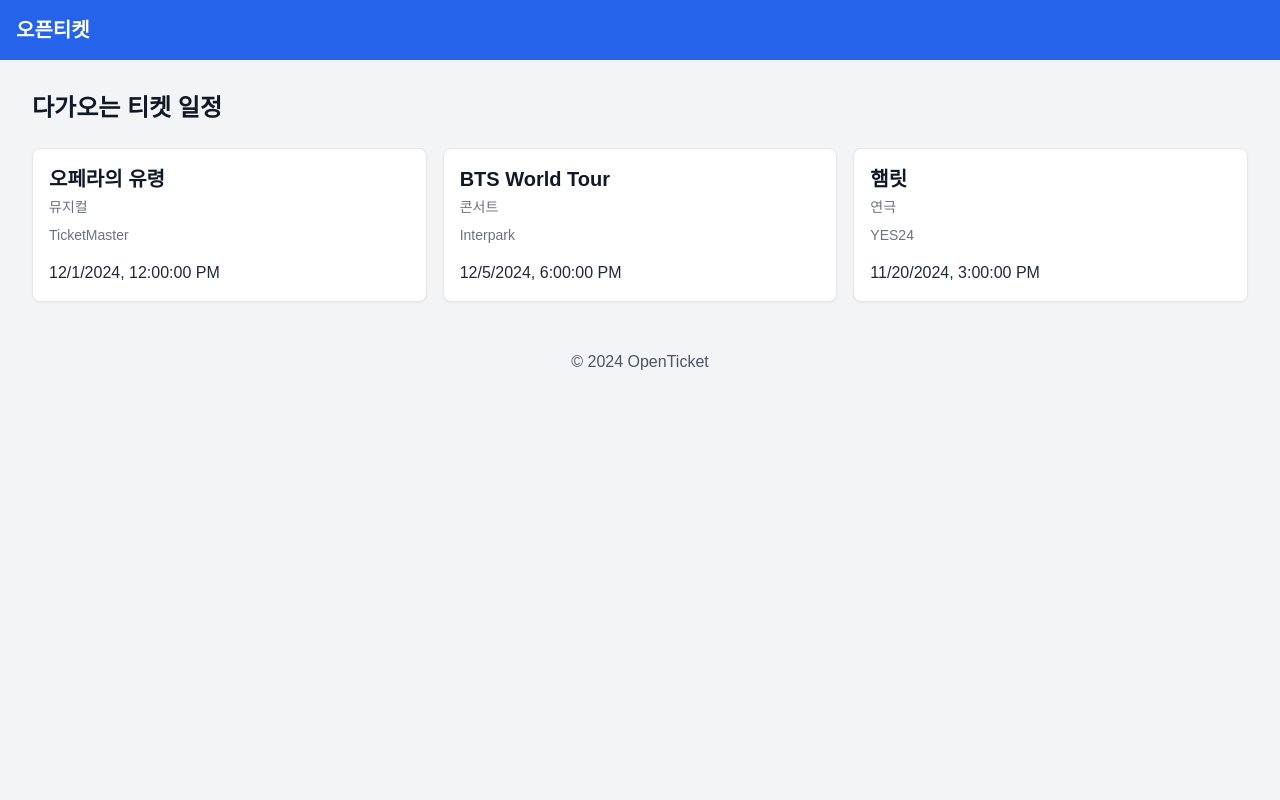
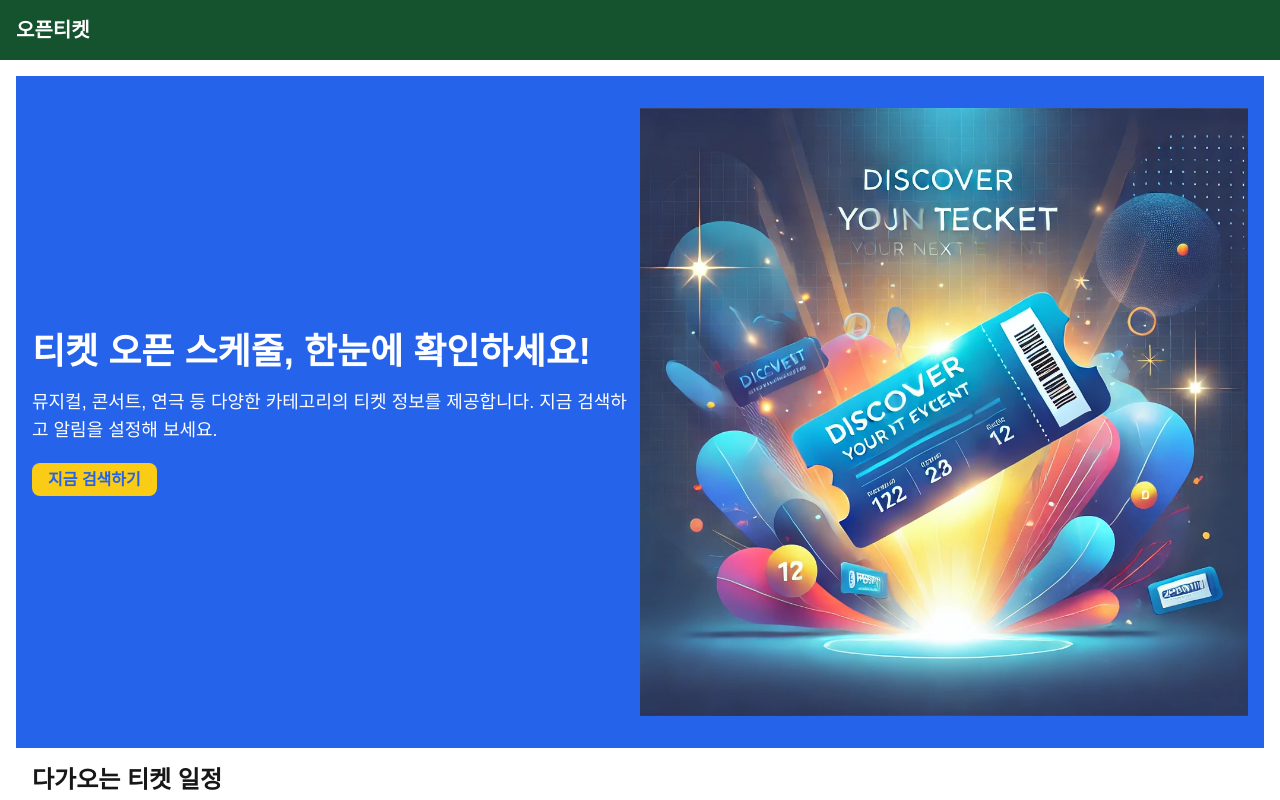
Before and after one commit to habaekk/OpenTicket, a Next.js app: page / in a window 1280 px wide. Shown: the top 800 px of the page. Built offline with nearby package versions, Linux system fonts and the light colour scheme.

Commit message:
port  hero section to component

```diff
--- a/app/layout.tsx
+++ b/app/layout.tsx
@@ -32,11 +32,9 @@ export default function RootLayout({
       <body
         className={`${geistSans.variable} ${geistMono.variable} antialiased`}
       >
-        <body className="bg-gray-100 text-gray-900">
           <Navbar />
           <main className="container mx-auto p-4">{children}</main>
           <Footer />
-        </body>
 
       </body>
     </html>
--- a/app/page.tsx
+++ b/app/page.tsx
@@ -1,10 +1,9 @@
-// pages/index.js
-"use client"
+"use client";
 
-import React, { useEffect, useState } from 'react';
-import { fetchSchedules } from '../services/scheduleService';
-import ScheduleCard from '../components/ScheduleCard';
-
+import React, { useEffect, useState } from "react";
+import { fetchSchedules } from "../services/scheduleService";
+import ScheduleCard from "../components/ScheduleCard";
+import HeroSection from "../components/HeroSection";
 
 const Home = () => {
   const [schedules, setSchedules] = useState([]);
@@ -41,9 +40,11 @@ const Home = () => {
     );
   }
 
+  return (
+    <div>
+    <HeroSection ></HeroSection>
 
-
-  return (
+    {/* Main Content */}
     <div className="container mx-auto p-4">
       <header className="mb-6">
         <h1 className="text-2xl font-bold">다가오는 티켓 일정</h1>
@@ -54,6 +55,7 @@ const Home = () => {
         ))}
       </div>
     </div>
+    </div>
   );
 };
 
--- /dev/null
+++ b/components/HeroSection.js
@@ -0,0 +1,32 @@
+import React from "react";
+
+export default function HeroSection({
+  title = "티켓 오픈 스케줄, 한눈에 확인하세요!",
+  description = "뮤지컬, 콘서트, 연극 등 다양한 카테고리의 티켓 정보를 제공합니다. 지금 검색하고 알림을 설정해 보세요.",
+  buttonText = "지금 검색하기",
+  buttonLink = "/search",
+  imageSrc = "/hero-image.webp",
+  imageAlt = "티켓 이미지",
+}) {
+  return (
+    <div className="bg-blue-600 text-white py-8 px-4">
+      <div className="container mx-auto flex flex-col items-center text-center md:flex-row md:text-left md:justify-between">
+        {/* Left Text */}
+        <div className="md:w-1/2">
+          <h1 className="text-4xl font-bold mb-4">{title}</h1>
+          <p className="text-lg mb-6">{description}</p>
+          <a
+            href={buttonLink}
+            className="bg-yellow-400 text-blue-600 py-2 px-4 rounded-lg font-bold hover:bg-yellow-500"
+          >
+            {buttonText}
+          </a>
+        </div>
+        {/* Right Image */}
+        <div className="mt-0 md:mt-0 md:w-1/2">
+          <img src={imageSrc} alt={imageAlt} className="w-full h-auto" />
+        </div>
+      </div>
+    </div>
+  );
+}
--- a/components/Navbar.js
+++ b/components/Navbar.js
@@ -4,7 +4,7 @@ import React from 'react';
 
 const Navbar = () => {
   return (
-    <nav className="bg-blue-600 p-4 text-white">
+    <nav className="bg-green-900 p-4 text-white">
       <h1 className="text-xl font-bold">오픈티켓</h1>
     </nav>
   );
--- a/components/ScheduleCard.js
+++ b/components/ScheduleCard.js
@@ -10,7 +10,7 @@ const ScheduleCard = ({ schedule }) => {
       <p className="text-sm text-gray-500 mb-2">{categoryName}</p>
       <p className="text-sm text-gray-500 mb-4">{siteName}</p>
       <p className="text-gray-800 font-medium">
-        {new Date(openDate).toLocaleString()}
+        티켓오픈: {new Date(openDate).toLocaleString()}
       </p>
     </div>
   );
```
Also changed, not shown: public/hero-image.webp (added).
